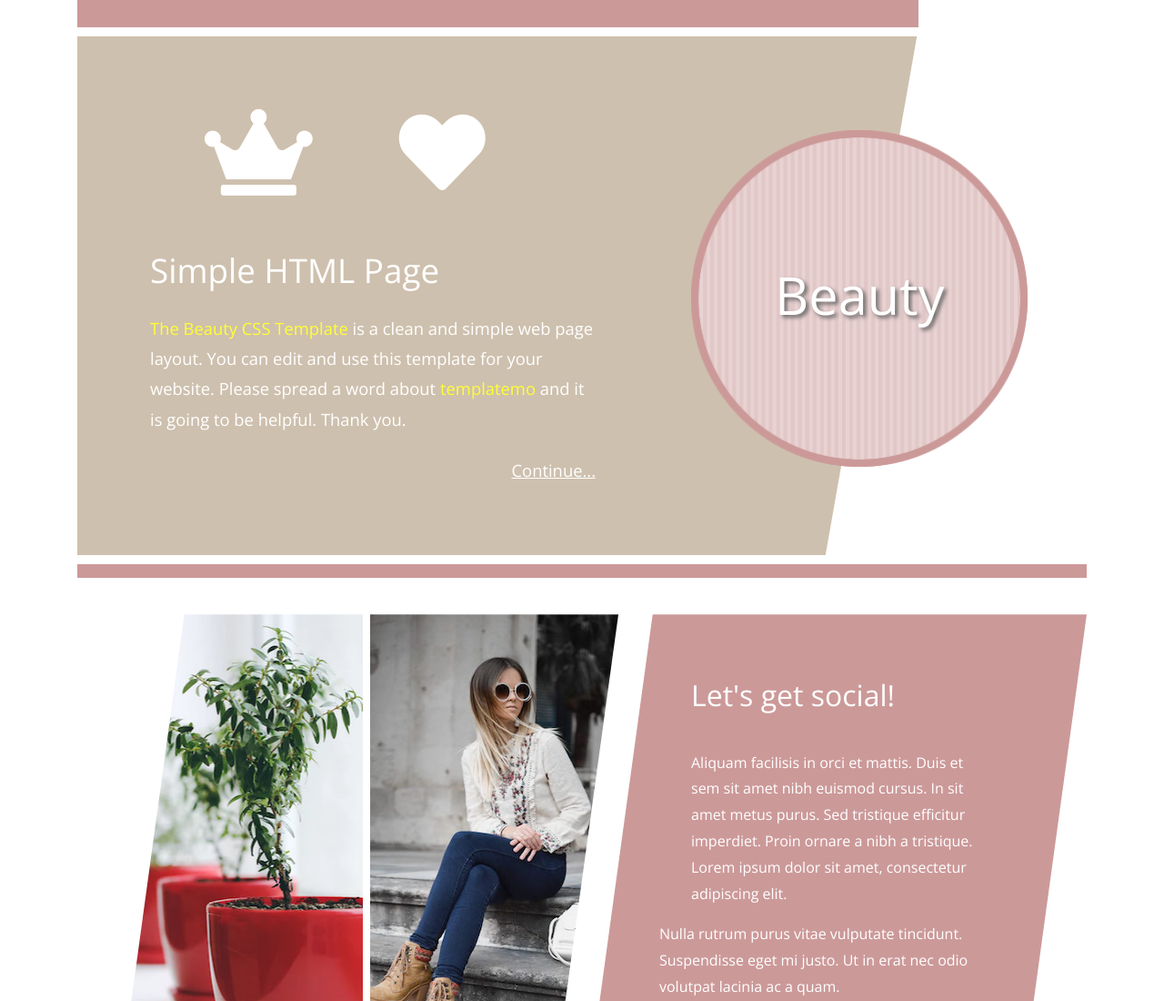
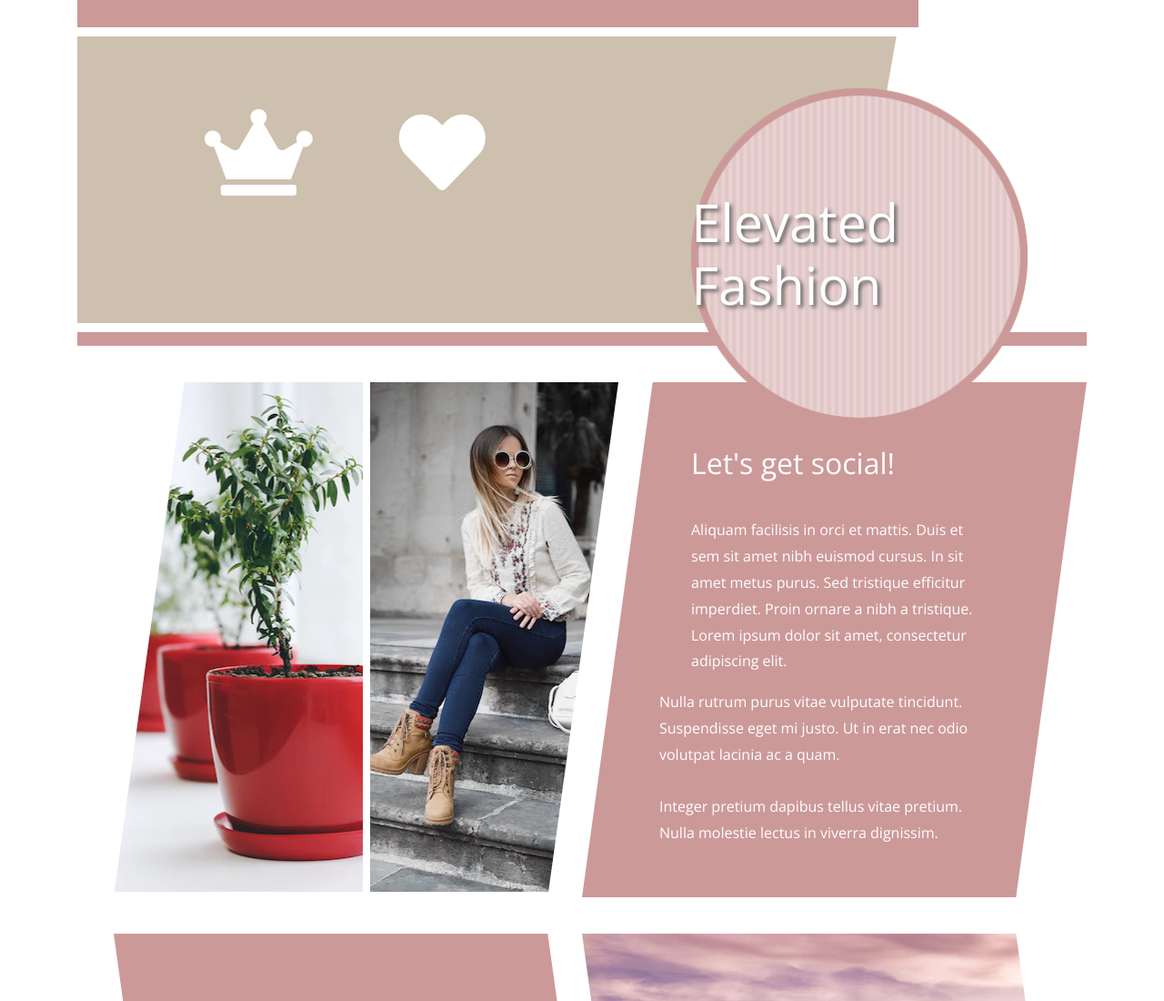
Before and after one commit to deerajlucky/-Elevated-Fashion-Website, a plain HTML site: page index.html in a window 1280 px wide. Shown: the top 1100 px of the page at 91% size. Drawn offline with nearby package versions, Linux system fonts and the light colour scheme.

Commit message:
Update index.html

```diff
--- a/index.html
+++ b/index.html
@@ -5,7 +5,7 @@
   <meta charset="utf-8">
   <meta name="viewport" content="width=device-width, initial-scale=1">
 
-  <title>Beauty HTML5 Template</title>
+  <title>Elevated Fashion</title>
 <!--
 
 Beauty Template
@@ -48,7 +48,7 @@ http://www.templatemo.com/tm-519-beauty
       <div class="tm-welcome-left">
         <!-- Logo -->
         <div class="tm-logo">
-          <h1 class="tm-site-name">Beauty</h1>
+          <h1 class="tm-site-name">Elevated Fashion</h1>
         </div>
         <div class="tm-welcome-content">
           <!-- fa icons -->
@@ -57,9 +57,7 @@ http://www.templatemo.com/tm-519-beauty
             <i class="fas fa-heart fa-5x tm-welcome-icon"></i>
           </div>
 
-          <h2 class="tm-mb-25">Simple HTML Page</h2>
-          <p class="tm-font-big"><a rel="nofollow" href="http://www.templatemo.com/tm-519-beauty" target="_parent">The Beauty CSS Template</a> is a clean and simple web page layout. You can edit and use this template for your website. Please spread a word about <a href="https://plus.google.com/+templatemo" target="_blank">templatemo</a> and it is going to be helpful. Thank you.</p>
-          <a href="#" class="tm-welcome-link tm-font-big">Continue...</a>
+
         </div>
       </div>
       <div class="tm-welcome-right"></div>
```
